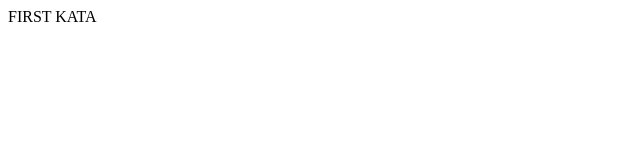
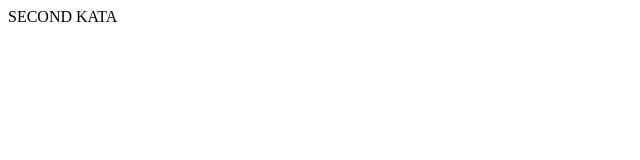
Before and after one commit to lakshan67/katas_02, a plain HTML site: page katas_02.html in a window 1280 px wide. Shown: the full height of the page, 0-640 px from the left. Drawn offline with Linux system fonts and the light colour scheme.

Commit message:
kata 2 completed

```diff
--- a/katas_02.html
+++ b/katas_02.html
@@ -7,7 +7,7 @@
 </head>
 <body>
 
-    <a>FIRST KATA</a>
+    <a>SECOND KATA</a>
 
 
     <script src="Js File/katas_02.js"></script>
```
